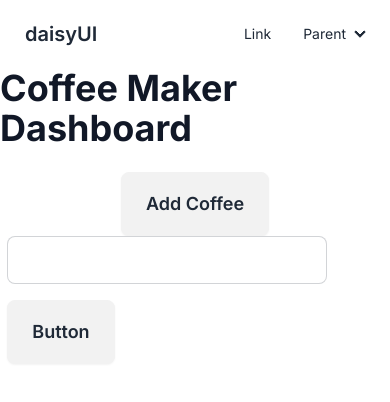
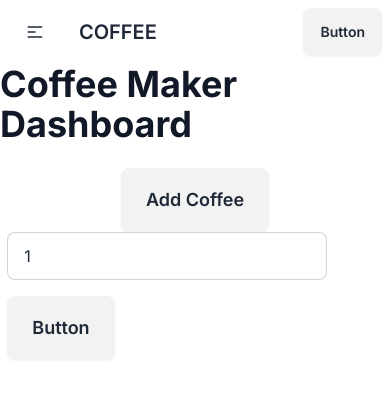
Before and after one commit to emranweb/counter, a Next.js app: page /addcoffee in a window 390 px wide. Shown: the top 402 px of the page. Built offline with nearby package versions, Linux system fonts and the light colour scheme.

Commit message:
add coffee

```diff
--- a/app/api/coffee/route.ts
+++ b/app/api/coffee/route.ts
@@ -7,10 +7,10 @@ export async function GET() {
 export async function POST(request: Request) {
     const { count } = await request.json();
 
-    console.log(request.body);
-    const [rows] = await connection.query(
-        `INSERT INTO coffees(user_id, count) VALUES(${count})`
+    const [results] = await connection.query(
+        `INSERT INTO coffees (user_id, count) VALUES(?, ?)`,
+        [1, count ?? 1]
     );
 
-    return Response.json({ message: "Coffee created!" });
+    return Response.json({ message: "Coffee created!", results });
 }
--- a/app/api/coffee/today/route.js
+++ b/app/api/coffee/today/route.js
@@ -1,8 +1,8 @@
 import { connection } from "@/app/database/dbconnect.js";
 
 export async function GET() {
-    const [rows, fields] = await connection.query(
-        "SELECT SUM(count) FROM coffees WHERE DATE(datetime) = CURDATE();"
+    const [results] = await connection.query(
+        "SELECT SUM(count) AS today FROM coffees WHERE DATE(datetime) = CURDATE();"
     );
-    return Response.json(rows);
+    return Response.json(results);
 }
--- a/app/components/common/AddCoffeeButton.js
+++ b/app/components/common/AddCoffeeButton.js
@@ -9,6 +9,9 @@ const AddCoffeeButton = () => {
             headers: {
                 "Content-Type": "application/json",
             },
+            body: JSON.stringify({
+                count: 1,
+            }),
         })
             .then((res) => res.json())
             .then((data) => console.log(data));
--- a/app/components/common/AddCoffeeCount.js
+++ b/app/components/common/AddCoffeeCount.js
@@ -21,7 +21,9 @@ const AddCoffeeWithCount = () => {
         <div className="items-center">
             <input
                 type="text"
-                placeholder=""
+                placeholder="input coffee count"
+                value={count}
+                onChange={(e) => setCount(e.target.value)}
                 className="input input-bordered w-full max-w-xs"
             />
             <button onClick={handleAddCoffee} className="btn btn-lg my-4">
--- a/app/components/common/Navbar.tsx
+++ b/app/components/common/Navbar.tsx
@@ -6,28 +6,46 @@ import React from "react";
 const Navbar = () => {
     return (
         <div className="navbar bg-base-100">
-            <div className="flex-1">
-                <a className="btn btn-ghost text-xl">daisyUI</a>
+            <div className="navbar-start">
+                <div className="dropdown">
+                    <label tabIndex={0} className="btn btn-ghost lg:hidden">
+                        <svg
+                            xmlns="http://www.w3.org/2000/svg"
+                            className="h-5 w-5"
+                            fill="none"
+                            viewBox="0 0 24 24"
+                            stroke="currentColor"
+                        >
+                            <path
+                                strokeLinecap="round"
+                                strokeLinejoin="round"
+                                strokeWidth="2"
+                                d="M4 6h16M4 12h8m-8 6h16"
+                            />
+                        </svg>
+                    </label>
+                    <ul
+                        tabIndex={0}
+                        className="menu menu-sm dropdown-content mt-3 z-[1] p-2 shadow bg-base-100 rounded-box w-52"
+                    >
+                        <li>
+                            <Link href="/addcoffee" />
+                        </li>
+                    </ul>
+                </div>
+                <Link href="/" className="btn btn-ghost text-xl">
+                    COFFEE
+                </Link>
             </div>
-            <div className="flex-none">
+            <div className="navbar-center hidden lg:flex">
                 <ul className="menu menu-horizontal px-1">
                     <li>
-                        <a>Link</a>
-                    </li>
-                    <li>
-                        <details>
-                            <summary>Parent</summary>
-                            <ul className="p-2 bg-base-100">
-                                <li>
-                                    <a>Link 1</a>
-                                </li>
-                                <li>
-                                    <a>Link 2</a>
-                                </li>
-                            </ul>
-                        </details>
+                        <Link href="/addcoffee">Add Coffee</Link>
                     </li>
                 </ul>
+            </div>
+            <div className="navbar-end">
+                <a className="btn">Button</a>
             </div>
         </div>
     );
--- a/app/layout.tsx
+++ b/app/layout.tsx
@@ -2,7 +2,6 @@ import type { Metadata } from "next";
 import { Inter } from "next/font/google";
 import "./globals.css";
 import Navbar from "./components/common/Navbar";
-import { createContext } from "react";
 
 const inter = Inter({ subsets: ["latin"] });
 
--- a/app/page.tsx
+++ b/app/page.tsx
@@ -1,6 +1,15 @@
 import Image from "next/image";
+import { basename } from "path";
 
-export default function Home() {
+async function getTodayCount() {
+    const res = await fetch(`${process.env.BASE_URL}/api/coffee/today`);
+    return res.json();
+}
+
+export default async function Home() {
+    const todayCount = await getTodayCount();
+    const today = todayCount ? todayCount[0].today : 0;
+
     const transactions = [
         { id: 1, type: "Today", count: 123, date: "2024-01-18" },
         { id: 2, type: "Weekly", count: 456, date: "2024-01-11" },
@@ -18,7 +27,7 @@ export default function Home() {
                             Todays Count
                         </h2>
                         <div className="mt-2">
-                            <span className="text-3xl font-bold">123</span>
+                            <span className="text-3xl font-bold">{today}</span>
                         </div>
                     </div>
 
--- a/app/test/page.tsx
+++ /dev/null
@@ -1,68 +0,0 @@
-"use client";
-import React, { useState } from "react";
-
-const AddCoffeePage: React.FC = () => {
-    const [coffeeCount, setCoffeeCount] = useState(1);
-
-    const handleCoffeeCountChange = (
-        e: React.ChangeEvent<HTMLInputElement>
-    ) => {
-        setCoffeeCount(Number(e.target.value));
-    };
-
-    const addCoffee = () => {
-        console.log(`Adding ${coffeeCount} coffee(s)`);
-        // Implement the logic to add coffee(s) here
-    };
-
-    return (
-        <div className="container mx-auto px-4 py-8">
-            <h1 className="text-2xl font-bold text-center mb-8">Add Coffee</h1>
-
-            <div className="flex justify-center items-center mb-8">
-                <button className="bg-green-600 hover:bg-green-700 text-white font-bold py-3 px-6 rounded inline-flex items-center text-lg">
-                    <svg
-                        className="w-8 h-8 mr-2"
-                        fill="none"
-                        stroke="currentColor"
-                        viewBox="0 0 24 24"
-                        xmlns="http://www.w3.org/2000/svg"
-                    >
-                        <path
-                            strokeLinecap="round"
-                            strokeLinejoin="round"
-                            strokeWidth="2"
-                            d="M13 16h-1v-4h4v1a2 2 0 01-2 2v1zm6.38-3.08a6 6 0 00-8.56-8.56"
-                        ></path>
-                        <path
-                            strokeLinecap="round"
-                            strokeLinejoin="round"
-                            strokeWidth="2"
-                            d="M6 19H5a2 2 0 01-2-2V10a2 2 0 012-2h3v9a2 2 0 01-2 2z"
-                        ></path>
-                    </svg>
-                    Add Coffee
-                </button>
-            </div>
-
-            <div className="flex justify-center">
-                <input
-                    type="number"
-                    min="1"
-                    value={coffeeCount}
-                    onChange={handleCoffeeCountChange}
-                    className="form-input block w-1/4 px-4 py-3 rounded-l bg-gray-200 border border-r-0 border-gray-300 text-gray-700 focus:bg-white"
-                    placeholder="Count"
-                />
-                <button
-                    onClick={addCoffee}
-                    className="bg-green-600 hover:bg-green-700 text-white font-bold py-3 px-6 rounded-r text-lg"
-                >
-                    Add
-                </button>
-            </div>
-        </div>
-    );
-};
-
-export default AddCoffeePage;
```
